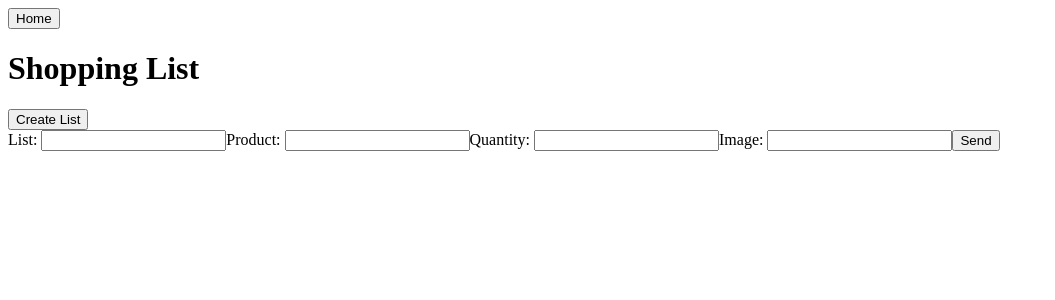
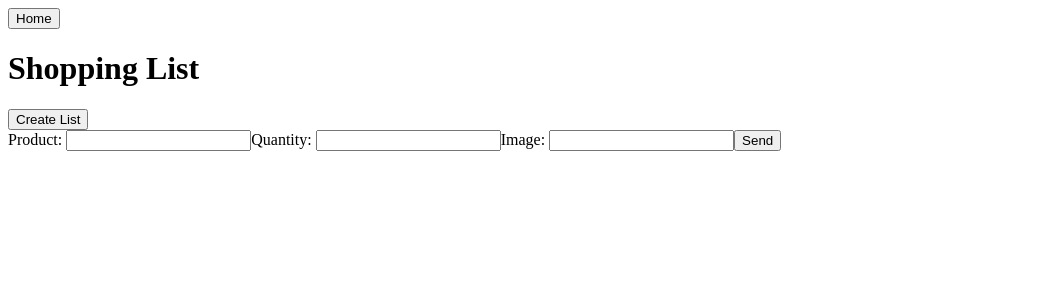
Before and after one commit to carolineabreu/projeto, a React (Create React App) app: page /create-list in a window 1280 px wide. Shown: the top 300 px of the page, without its empty margins (0-1055 px from the left). Built offline with nearby package versions, Linux system fonts and the light colour scheme.

Commit message:
fix form

```diff
--- a/src/pages/CreateList/index.js
+++ b/src/pages/CreateList/index.js
@@ -7,7 +7,6 @@ export function CreateList() {
   const navigate = useNavigate();
 
   const [form, setForm] = useState({
-    listName: "",
     productName: "",
     productQuantity: "",
     productImage: ""
@@ -37,15 +36,6 @@ export function CreateList() {
   return (
     <form onSubmit={handleSubmit}>
 
-      <label htmlFor="list">List: </label>
-      <input
-        id="list"
-        name="listName"
-        type="text"
-        value={form.listName}
-        onChange={handleChange}
-      />
-
       <label htmlFor="product">Product: </label>
       <input
         id="product"
@@ -58,7 +48,7 @@ export function CreateList() {
       <label htmlFor="quantity">Quantity: </label>
       <input
         id="quantity"
-        name="quantity"
+        name="productQuantity"
         type="number"
         value={form.productQuantity}
         onChange={handleChange}
@@ -67,7 +57,7 @@ export function CreateList() {
       <label htmlFor="image">Image: </label>
       <input
         id="image"
-        name="image"
+        name="productImage"
         type="text"
         value={form.productImage}
         onChange={handleChange}
```
